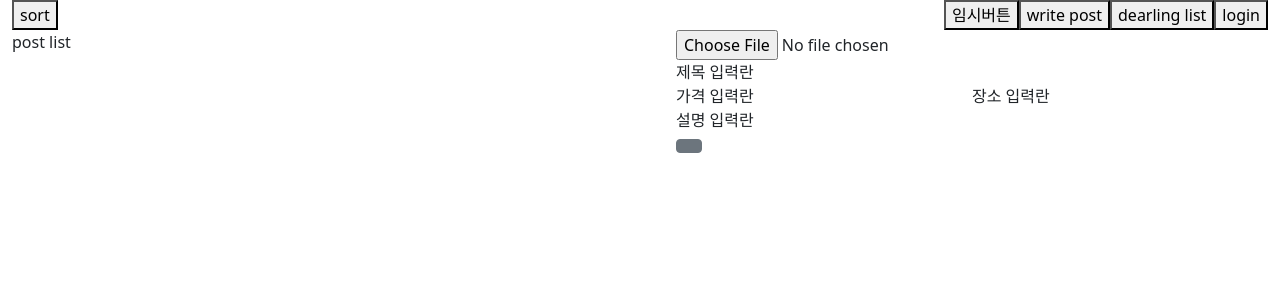
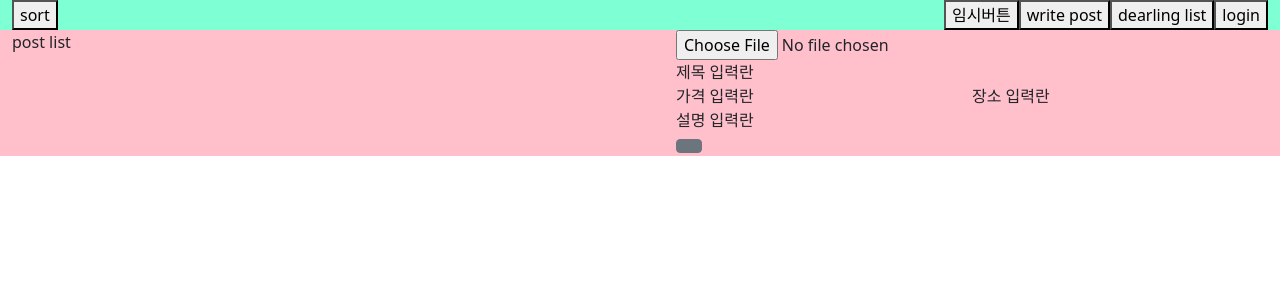
Before and after one commit to DogamDogam/Frontend, a Vue app: page /ViewPost in a window 1280 px wide. Shown: the top 300 px of the page. Built offline with nearby package versions, Linux system fonts and the light colour scheme.

Commit message:
Update MainBoard.vue

```diff
--- a/src/components/MainBoard.vue
+++ b/src/components/MainBoard.vue
@@ -46,12 +46,10 @@ export default {
 .body {
     max-width: 100%;
 }
-#header-page b-cow {
-    padding: 0;
+#header-page {
     background: aquamarine;
 }
-#main-page b-cow {
-    padding: 0;
+#main-page {
     background: pink;
 }
 </style>
```
